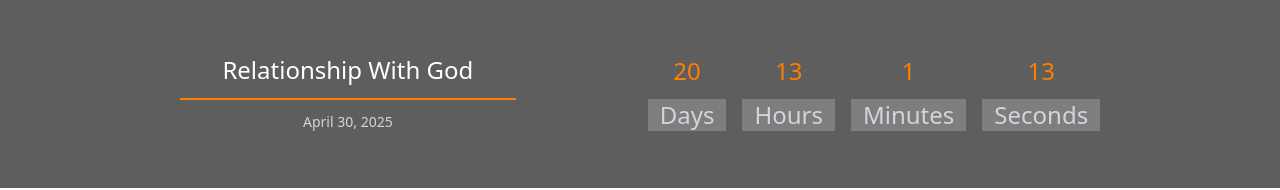
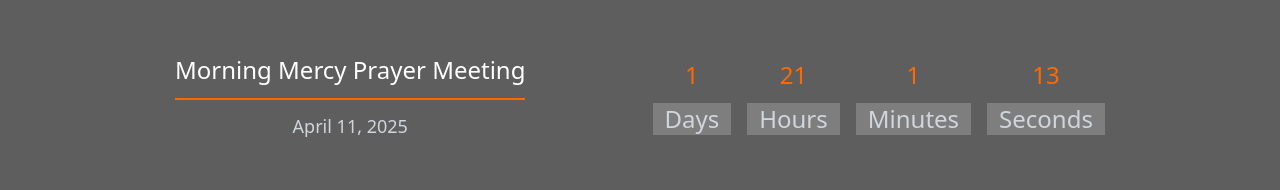
Before and after one commit to intplus-info/RCCG, a React (Vite) app: page / in a window 1280 px wide. Shown: the part 1067-1257 px from the top of the page. Built offline with nearby package versions, Linux system fonts and the light colour scheme.

Commit message:
worked on optimizing the images and making modal forms

```diff
--- /dev/null
+++ b/src/components/ScrollToTop.tsx
@@ -0,0 +1,14 @@
+import { useEffect } from "react";
+import { useLocation } from "react-router-dom";
+
+const ScrollToTop = () => {
+  const { pathname } = useLocation();
+
+  useEffect(() => {
+    window.scrollTo(0, 0);
+  }, [pathname]);
+
+  return null;
+};
+
+export default ScrollToTop;
--- a/src/components/TImer.tsx
+++ b/src/components/TImer.tsx
@@ -1,61 +1,305 @@
-import { useState, useEffect } from 'react';
+import { useEffect, useState } from "react";
+
+// Your events
+const events = [
+  {
+    date: "sundays",
+    time: "10:00 AM EST",
+    text: "Sunday Services (Every Sunday)",
+  },
+  {
+    date: "mondays,wednesdays,fridays",
+    time: "8:00 AM EST",
+    text: "Morning Mercy Prayer Meeting",
+  },
+  {
+    date: "last saturday",
+    time: "5:00 PM EST",
+    text: "ICUTL- I Cry Unto The Lord",
+  },
+  {
+    date: "2nd tuesday",
+    time: "7:00 PM EST",
+    text: "Leadership Meeting",
+  },
+];
+
+// Mapping days to JS date indexes
+const dayMap: Record<string, number> = {
+  sunday: 0,
+  sundays: 0,
+  monday: 1,
+  mondays: 1,
+  tuesday: 2,
+  tuesdays: 2,
+  wednesday: 3,
+  wednesdays: 3,
+  thursday: 4,
+  thursdays: 4,
+  friday: 5,
+  fridays: 5,
+  saturday: 6,
+  saturdays: 6,
+};
+
+// Get next Date object for a regular weekday/time
+const getNextOccurrence = (dayIndex: number, time: string): Date => {
+  const [hourStr, minuteStrWithMeridiem] = time.split(":");
+  const [minuteStr, meridiem] = minuteStrWithMeridiem.split(" ")[0];
+  let hour = parseInt(hourStr);
+  const minutes = parseInt(minuteStr);
+
+  // Handle 12-hour format conversion to 24-hour
+  if (meridiem.toLowerCase() === "pm" && hour < 12) hour += 12;
+  if (meridiem.toLowerCase() === "am" && hour === 12) hour = 0;
+
+  const now = new Date();
+  const result = new Date(now);
+  result.setHours(hour, minutes, 0, 0);
+
+  const currentDay = now.getDay();
+  let daysUntilNext = (dayIndex - currentDay + 7) % 7;
+
+  if (daysUntilNext === 0 && result <= now) {
+    daysUntilNext = 7;
+  }
+
+  result.setDate(now.getDate() + daysUntilNext);
+  return result;
+};
+
+// Get next occurrence of a special date pattern (like "last Saturday")
+const getNextSpecialOccurrence = (pattern: string, time: string): Date => {
+  const [position, day] = pattern.toLowerCase().split(" ");
+  const dayIndex = dayMap[day] || dayMap[day + "s"]; // Handle both singular and plural
+
+  if (dayIndex === undefined) {
+    console.error(`Invalid day: ${day}`);
+    return new Date(); // Return current date as fallback
+  }
+
+  // Parse the time
+  const [hourStr, minuteStrWithMeridiem] = time.split(":");
+  const [minuteStr, meridiem] = minuteStrWithMeridiem.split(" ")[0];
+  let hour = parseInt(hourStr);
+  const minutes = parseInt(minuteStr);
+
+  // Handle 12-hour format conversion to 24-hour
+  if (meridiem.toLowerCase() === "pm" && hour < 12) hour += 12;
+  if (meridiem.toLowerCase() === "am" && hour === 12) hour = 0;
+
+  const now = new Date();
+  const result = new Date(now);
+
+  // Set time regardless of the date
+  result.setHours(hour, minutes, 0, 0);
+
+  // Handle "last X" pattern
+  if (position === "last") {
+    // Start with the first day of next month
+    result.setDate(1);
+    result.setMonth(result.getMonth() + 1);
+
+    // Go back to the last day of current month
+    result.setDate(0);
+
+    // Find the last occurrence of the specified day in this month
+    while (result.getDay() !== dayIndex) {
+      result.setDate(result.getDate() - 1);
+    }
+
+    // If this date has already passed this month, move to next month
+    if (result < now) {
+      result.setMonth(result.getMonth() + 2); // Move to first day of month after next
+      result.setDate(0); // Go back to last day of next month
+
+      // Find the last occurrence of the specified day
+      while (result.getDay() !== dayIndex) {
+        result.setDate(result.getDate() - 1);
+      }
+    }
+  }
+  // Handle ordinal patterns like "1st", "2nd", "3rd", "4th" Tuesday
+  else if (
+    [
+      "1st",
+      "2nd",
+      "3rd",
+      "4th",
+      "5th",
+      "first",
+      "second",
+      "third",
+      "fourth",
+      "fifth",
+    ].includes(position)
+  ) {
+    // Convert text ordinals to numbers
+    let occurrence = 0;
+    if (position === "1st" || position === "first") occurrence = 1;
+    else if (position === "2nd" || position === "second") occurrence = 2;
+    else if (position === "3rd" || position === "third") occurrence = 3;
+    else if (position === "4th" || position === "fourth") occurrence = 4;
+    else if (position === "5th" || position === "fifth") occurrence = 5;
+    else occurrence = parseInt(position);
+
+    // Start with the first day of current month
+    result.setDate(1);
+
+    // Find the first occurrence of this day in the month
+    while (result.getDay() !== dayIndex) {
+      result.setDate(result.getDate() + 1);
+    }
+
+    // Add weeks to get to the right occurrence
+    result.setDate(result.getDate() + (occurrence - 1) * 7);
+
+    // If this date has already passed this month, move to next month
+    if (result < now) {
+      result.setMonth(result.getMonth() + 1);
+      result.setDate(1);
+
+      // Find the first occurrence in next month
+      while (result.getDay() !== dayIndex) {
+        result.setDate(result.getDate() + 1);
+      }
+
+      // Add weeks for the desired occurrence
+      result.setDate(result.getDate() + (occurrence - 1) * 7);
+    }
+  }
+
+  return result;
+};
+
+const getAllUpcomingDates = () => {
+  const now = new Date();
+  const upcomingDates = [];
+
+  for (const event of events) {
+    const datePatterns = event.date
+      .split(",")
+      .map((d) => d.trim().toLowerCase());
+
+    for (const pattern of datePatterns) {
+      let eventDate;
+
+      // Check if it's a special pattern
+      if (pattern.includes(" ")) {
+        // Handle patterns like "last saturday" or "2nd tuesday"
+        eventDate = getNextSpecialOccurrence(pattern, event.time);
+      } else {
+        // Handle regular weekday patterns
+        const dayIndex = dayMap[pattern];
+        if (dayIndex !== undefined) {
+          eventDate = getNextOccurrence(dayIndex, event.time);
+        } else {
+          console.error(`Unknown date pattern: ${pattern}`);
+          continue;
+        }
+      }
+
+      upcomingDates.push({
+        eventDate,
+        text: event.text,
+      });
+    }
+  }
+
+  return upcomingDates
+    .filter(({ eventDate }) => eventDate > now)
+    .sort((a, b) => +a.eventDate - +b.eventDate);
+};
 
 const Timer = () => {
-  const [timeLeft, setTimeLeft] = useState(calculateTimeLeft());
+  const [currentEvent, setCurrentEvent] = useState(
+    () => getAllUpcomingDates()[0]
+  );
+  const [timeLeft, setTimeLeft] = useState(() =>
+    calculateTimeLeft(currentEvent?.eventDate)
+  );
 
-  function calculateTimeLeft() {
-    const targetDate = new Date('April 30, 2025 00:00:00').getTime();
+  function calculateTimeLeft(targetDate: Date) {
     const now = new Date().getTime();
-    const difference = targetDate - now;
+    const difference = targetDate.getTime() - now;
 
     if (difference <= 0) {
       return {
         days: 0,
         hours: 0,
         minutes: 0,
-        seconds: 0
+        seconds: 0,
       };
     }
 
     return {
       days: Math.floor(difference / (1000 * 60 * 60 * 24)),
-      hours: Math.floor((difference % (1000 * 60 * 60 * 24)) / (1000 * 60 * 60)),
+      hours: Math.floor(
+        (difference % (1000 * 60 * 60 * 24)) / (1000 * 60 * 60)
+      ),
       minutes: Math.floor((difference % (1000 * 60 * 60)) / (1000 * 60)),
-      seconds: Math.floor((difference % (1000 * 60)) / 1000)
+      seconds: Math.floor((difference % (1000 * 60)) / 1000),
     };
   }
 
   useEffect(() => {
     const timer = setInterval(() => {
-      setTimeLeft(calculateTimeLeft());
+      const remaining = calculateTimeLeft(currentEvent.eventDate);
+      setTimeLeft(remaining);
+
+      if (
+        remaining.days === 0 &&
+        remaining.hours === 0 &&
+        remaining.minutes === 0 &&
+        remaining.seconds === 0
+      ) {
+        const nextEvents = getAllUpcomingDates();
+        setCurrentEvent(nextEvents[0]);
+        setTimeLeft(calculateTimeLeft(nextEvents[0]?.eventDate));
+      }
     }, 1000);
 
     return () => clearInterval(timer);
-  }, []);
+  }, [currentEvent]);
 
   return (
     <div className='p-14 items-center justify-evenly gap-2 bg-[#5E5E5E] md:flex md:flex-row text-sm'>
       <div className='flex flex-col items-center justify-center gap-3'>
-        <p className='text-2xl text-white'>Relationship With God</p>
-        <div className='w-84 h-0.5 bg-[#FF7F00]'></div>
-        <p className='text-gray-300'>April 30, 2025</p>
+        <p className='text-2xl text-white'>{currentEvent?.text}</p>
+        <div className='w-full h-0.5 bg-orange-500'></div>
+        <p className='text-gray-300 md:text-lg'>
+          {" "}
+          {currentEvent?.eventDate.toLocaleDateString("en-US", {
+            year: "numeric",
+            month: "long",
+            day: "numeric",
+          })}
+        </p>
       </div>
-      <div className='flex gap-4 '>
+      <div className='flex gap-4'>
         <div className='flex flex-col items-center justify-center gap-3'>
-          <p className='text-[#FF7F00] text-2xl'>{timeLeft.days}</p>
-          <p className='text-sm md:text-2xl bg-[#FFFFFF33] text-gray-300 px-3'>Days</p>
+          <p className='text-orange-500 text-2xl'>{timeLeft.days}</p>
+          <p className='text-sm md:text-2xl bg-opacity-20 bg-[#FFFFFF33] text-gray-300 px-3'>
+            Days
+          </p>
         </div>
         <div className='flex flex-col items-center justify-center gap-3'>
-          <p className='text-[#FF7F00] text-2xl'>{timeLeft.hours}</p>
-          <p className='text-sm md:text-2xl bg-[#FFFFFF33] text-gray-300 px-3'>Hours</p>
+          <p className='text-orange-500 text-2xl'>{timeLeft.hours}</p>
+          <p className='text-sm md:text-2xl bg-opacity-20 bg-[#FFFFFF33] text-gray-300 px-3'>
+            Hours
+          </p>
         </div>
         <div className='flex flex-col items-center justify-center gap-3'>
-          <p className='text-[#FF7F00] text-2xl'>{timeLeft.minutes}</p>
-          <p className='text-sm md:text-2xl bg-[#FFFFFF33] text-gray-300 px-3'>Minutes</p>
+          <p className='text-orange-500 text-2xl'>{timeLeft.minutes}</p>
+          <p className='text-sm md:text-2xl bg-opacity-20 bg-[#FFFFFF33] text-gray-300 px-3'>
+            Minutes
+          </p>
         </div>
         <div className='flex flex-col items-center justify-center gap-3'>
-          <p className='text-[#FF7F00] text-2xl'>{timeLeft.seconds}</p>
-          <p className='text-sm md:text-2xl bg-[#FFFFFF33] text-gray-300 px-3'>Seconds</p>
+          <p className='text-orange-500 text-2xl'>{timeLeft.seconds}</p>
+          <p className='text-sm md:text-2xl bg-opacity-20 bg-[#FFFFFF33] text-gray-300 px-3'>
+            Seconds
+          </p>
         </div>
       </div>
     </div>
--- a/src/main.tsx
+++ b/src/main.tsx
@@ -3,10 +3,12 @@ import { createRoot } from "react-dom/client";
 import "./index.css";
 import App from "./App.tsx";
 import { BrowserRouter } from "react-router-dom";
+import ScrollToTop from "./components/ScrollToTop.tsx";
 
 createRoot(document.getElementById("root")!).render(
   <StrictMode>
     <BrowserRouter>
+    <ScrollToTop />
       <App />
     </BrowserRouter>
   </StrictMode>
```
Also changed, not shown: src/pages/EventPage.tsx (+13 -2 lines), src/pages/Gallery.tsx (+12 -2 lines), src/pages/GivePage.tsx (+12 -2 lines), src/pages/HomePage.tsx (+78 -49 lines), src/pages/JoinPage.tsx (+17 -2 lines), src/pages/SermonPage.tsx (+13 -2 lines).
